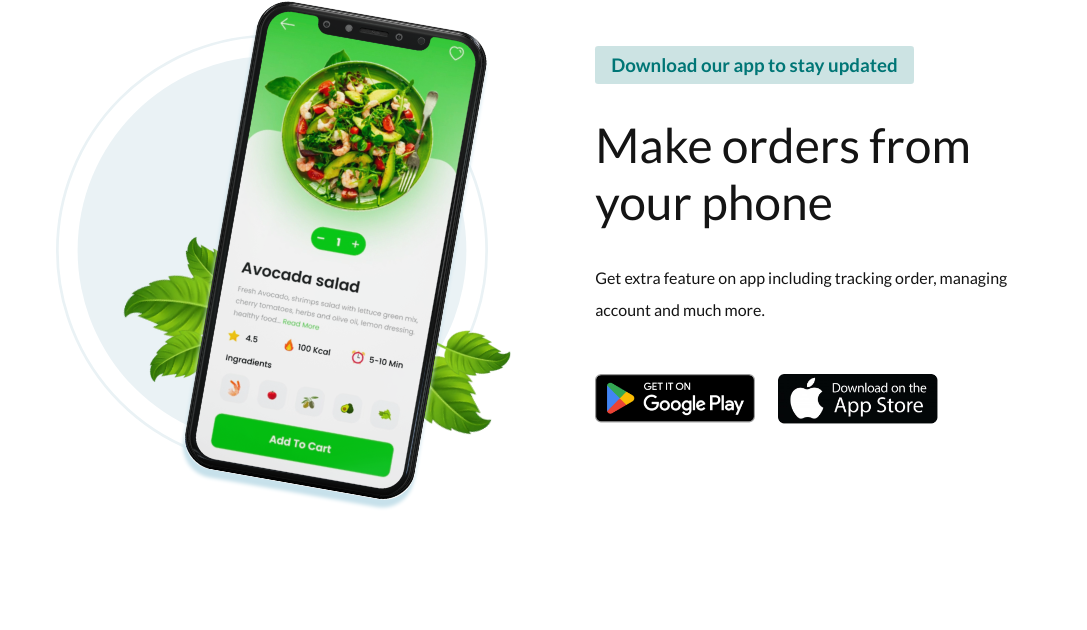
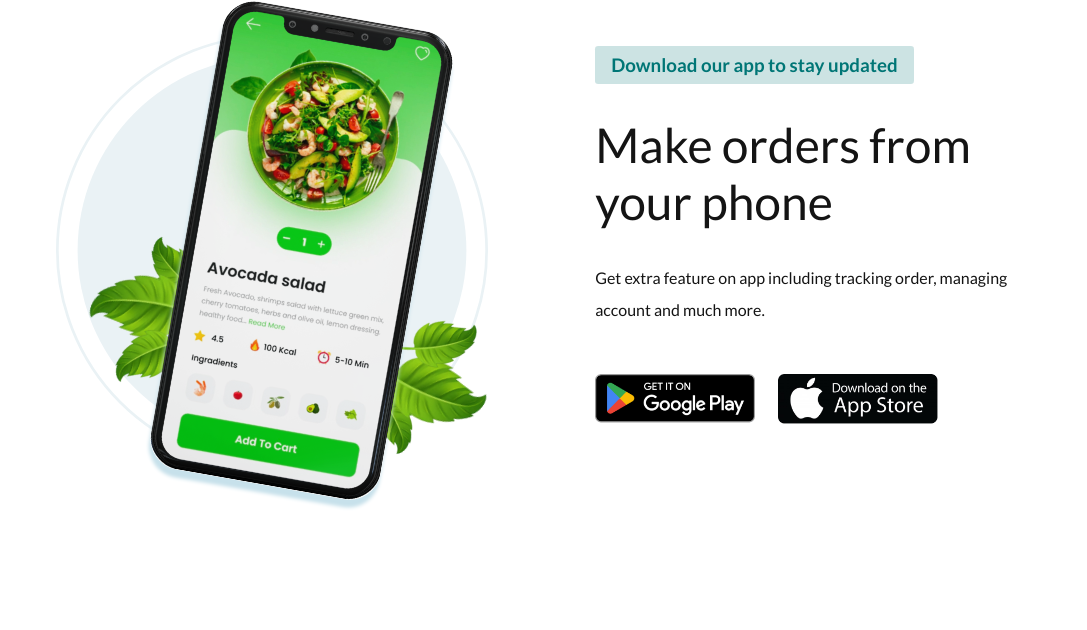
Before and after one commit to Shubham0403200/food-delivery, a plain HTML site: page index.html in a window 1280 px wide. Shown: the part 4462-5092 px from the top of the page, without its empty margins (96-1183 px from the left). Drawn offline with nearby package versions, Linux system fonts and the light colour scheme; a web font is replaced by a local one.

Commit message:
Add files via upload

```diff
--- a/style.css
+++ b/style.css
@@ -875,20 +875,20 @@ body::-webkit-scrollbar-track {
 
 .leaf.left{
     bottom: 15%;
-    left: 15%;
+    left: 7%;
     transform: rotate(20deg);
 }
 
 .leaf.right{
     bottom: 0;
-    right: -5%;
-    transform: rotate(-120deg);
+    right: -1%;
+    transform: rotate(-145deg);
 }
 
 .phone-mockup{
     position: absolute;
     height: 100%;
-    left: 50%;
+    left: 42%;
     transform: translateX(-20%) scale(1.1) rotate(10deg);
     box-shadow: 0 .5rem 0.25rem var(--phone-app-shadow);
     border-radius: 2rem;
@@ -1336,7 +1336,9 @@ body::-webkit-scrollbar-track {
         background: var(--primary-color);
         color: var(--secondary-text-color);
     }
-
+    .about-info {
+        width: 94%;
+    }
     .hero-section{
         flex-direction: column-reverse;
         gap: 3rem;
```
